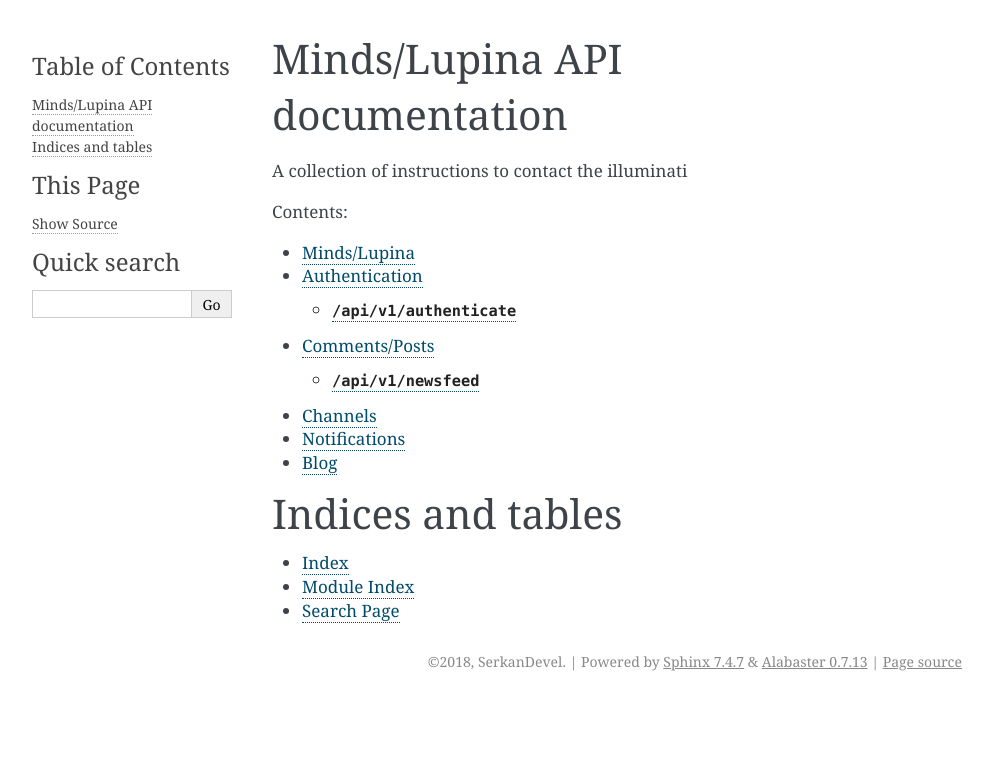
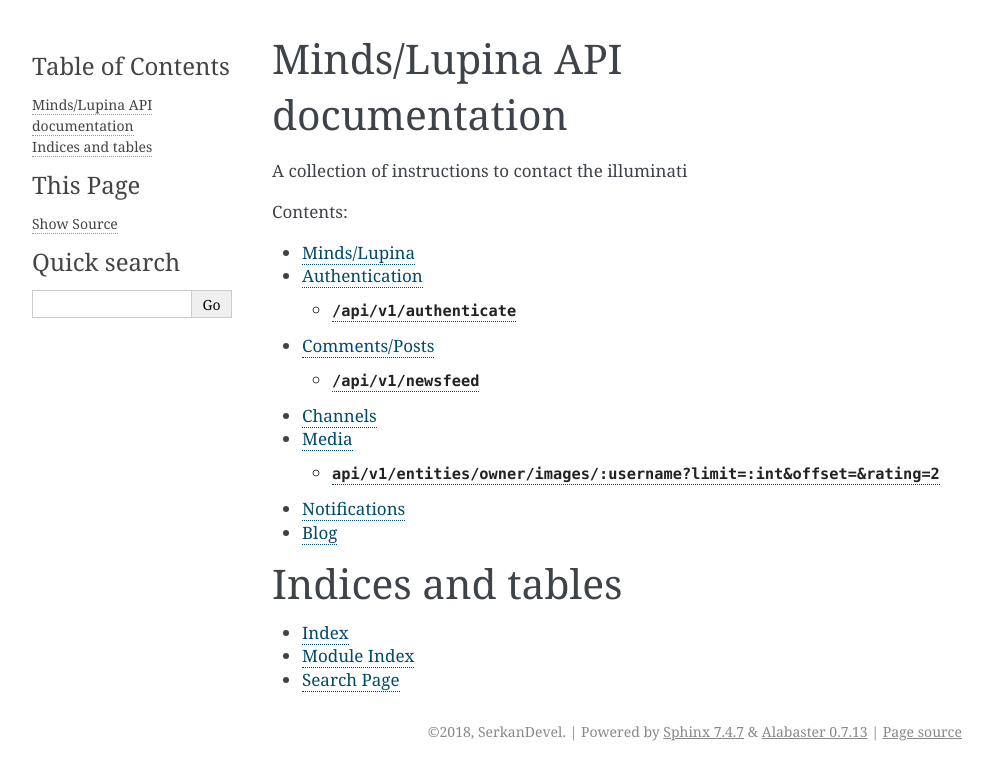
Before and after one commit to Serkan-devel/Illuminaten-schnittstelle, a Sphinx documentation site: the page built from docs/index.rst, in a window 1280 px wide. Shown: the top 780 px of the page, without its empty margins (148-1141 px from the left). Built offline with Sphinx 7.4.7, drawn with Linux system fonts in a browser that asks for light colours.

Commit message:
media docs

```diff
--- a/docs/index.rst
+++ b/docs/index.rst
@@ -16,6 +16,7 @@
    auth
    comment
    channel
+   media
    notifications
    blog
 
--- /dev/null
+++ b/docs/media.md
@@ -0,0 +1,10 @@
+## Media
+
+
+### `api/v1/entities/owner/images/:username?limit=:int&offset=&rating=2`
+#### List images from a user
+
+* Method: `GET`
+* Params: `?limit=:int&offset=&rating=2`
+* Response:
+    * json: ``
```
